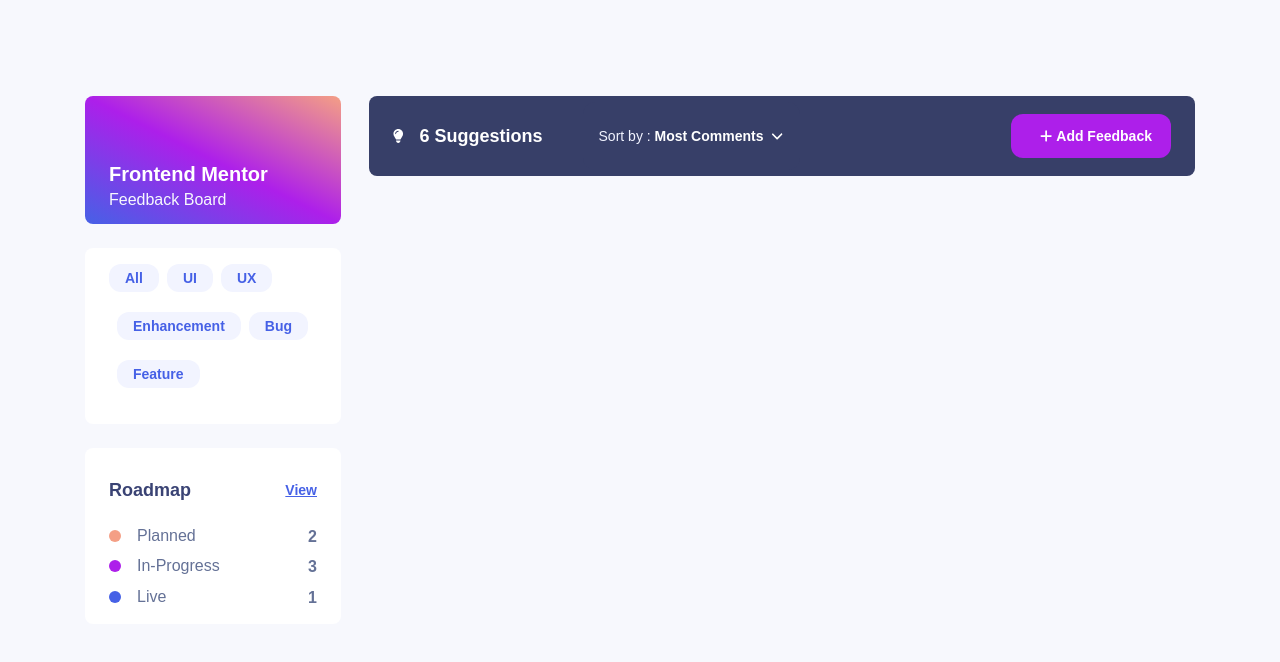
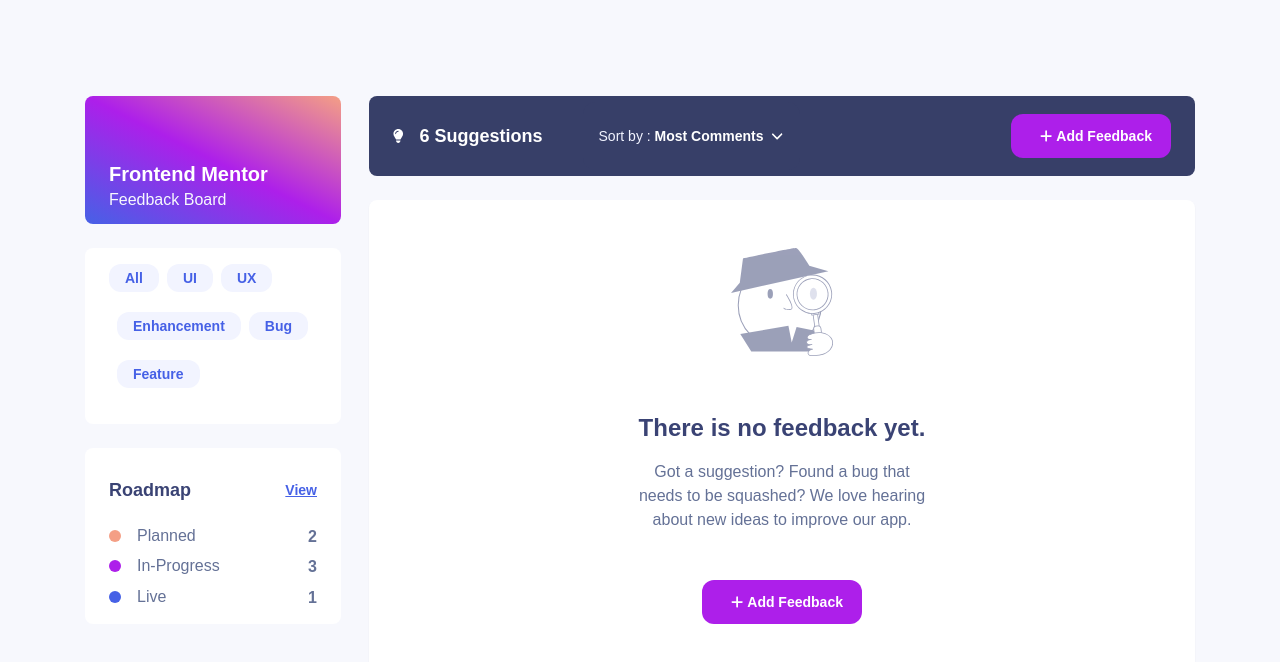
Before and after one commit to rishabhjain1997/product-feedback-fem, a React (Create React App) app: page / in a window 1280 px wide. Shown: the top 662 px of the page. Built offline with nearby package versions, Linux system fonts and the light colour scheme.

Commit message:
Complete empty feedback component

```diff
--- a/src/App.js
+++ b/src/App.js
@@ -7,7 +7,7 @@
 import Suggestions from "./pages/Suggestions"
 const App = () => {
   return (
-    <>
+    <div>
       <Router>
         <Routes>
           <Route path="/" element={<Suggestions />} />
@@ -17,7 +17,7 @@
           <Route path="/roadmap" element={<Roadmap />} />
         </Routes>
       </Router>
-    </>
+    </div>
   )
 }
 
--- a/src/components/suggestions/EmptySuggestions.jsx
+++ b/src/components/suggestions/EmptySuggestions.jsx
@@ -0,0 +1,41 @@
+import React from "react"
+import Button from "../shared/Button"
+import { ReactComponent as EmptyIllustration } from "../../assets/suggestions/illustration-empty.svg"
+import { FontAwesomeIcon } from "@fortawesome/react-fontawesome"
+import { faPlus } from "@fortawesome/free-solid-svg-icons"
+
+const EmptySuggestions = () => {
+  const isEmpty = true
+  return (
+    <div className="px-6 pt-8 pb-12 md:px-0 md:pt-6 md:pb-14 xl:pb-32 bg-base-200 w-full">
+      {isEmpty ? (
+        <div className="h-full w-full bg-base-100 shadow-sm rounded-lg px-6 md:px-36 lg:px-52 flex flex-col items-center justify-center">
+          <EmptyIllustration />
+          <p className="mt-10 md:mt-14 text-center font-bold text-lg md:text-2xl text-neutral">
+            There is no feedback yet.
+          </p>
+          <p className="mt-3 md:mt-4 mb-6 md:mb-12 max-w-72 text-center text-sm md:text-base leading-6 text-info">
+            Got a suggestion? Found a bug that needs to be squashed? We love
+            hearing about new ideas to improve our app.
+          </p>
+          <Button type="secondary">
+            <FontAwesomeIcon
+              className="mr-1 text-base-100 text-xs md:text-sm self-center"
+              icon={faPlus}
+            />
+            Add Feedback
+          </Button>
+        </div>
+      ) : (
+        <div>List of feedback</div>
+      )}
+    </div>
+  )
+}
+
+export default EmptySuggestions
+
+// There is no feedback yet. Got a suggestion? Found a bug that needs to be squashed? We love
+// hearing about new ideas to improve our app.
+
+// Add Feedback
--- a/src/components/suggestions/SuggestionCard.jsx
+++ b/src/components/suggestions/SuggestionCard.jsx
@@ -0,0 +1,7 @@
+import React from "react"
+
+const SuggestionCard = () => {
+  return <div>SuggestionCard</div>
+}
+
+export default SuggestionCard
--- a/src/components/suggestions/SuggestionsList.jsx
+++ b/src/components/suggestions/SuggestionsList.jsx
@@ -0,0 +1,11 @@
+import React from "react"
+import EmptySuggestions from "./EmptySuggestions"
+const SuggestionsList = () => {
+  return (
+    <div className="min-h-[calc(100vh-136px)] md:min-h-[calc(100vh-352px)]  xl:min-h-[calc(100vh-176px)] flex flex-row">
+      <EmptySuggestions className="flex-1" />
+    </div>
+  )
+}
+
+export default SuggestionsList
--- a/src/pages/Suggestions.jsx
+++ b/src/pages/Suggestions.jsx
@@ -3,17 +3,19 @@
 import FeedbackFilter from "../components/suggestions/FeedbackFilter"
 import Navbar from "../components/suggestions/Navbar"
 import SuggestionsMenu from "../components/suggestions/SuggestionsMenu"
+import SuggestionsList from "../components/suggestions/SuggestionsList"
 const Suggestions = () => {
   return (
-    <div className="bg-base-200 min-h-screen">
+    <div className="bg-base-200 min-h-screen ">
       <div
-        className=" md:max-w-[688px] md:mx-auto
+        className="md:max-w-[688px] md:mx-auto
         lg:max-w-[944px] lg:w-full
        xl:flex xl:flex-row xl:max-w-[1110px] xl:mx-auto xl:pt-24 "
       >
         <Navbar />
         <div className="pt-20 md:pt-0  xl:ml-7 xl:w-full">
           <SuggestionsMenu />
+          <SuggestionsList />
         </div>
       </div>
     </div>
```
